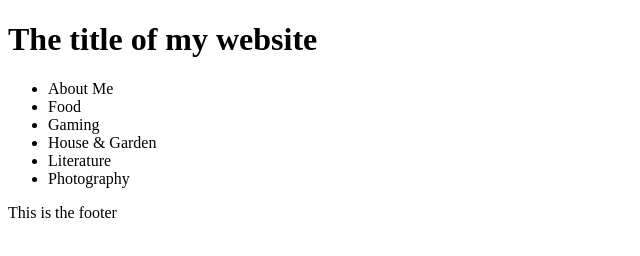
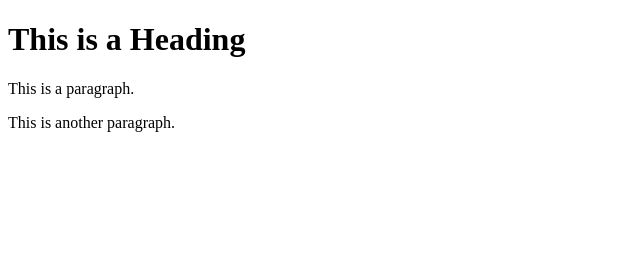
Before and after one commit to bobster1911/bobster1911.github.io, a plain HTML site: page index.html in a window 1280 px wide. Shown: the whole page, without its empty margins (0-640 px from the left). Drawn offline with Linux system fonts and the light colour scheme.

Commit message:
updated html to basic skeleton

```diff
--- a/index.html
+++ b/index.html
@@ -1,23 +1,20 @@
 <!DOCTYPE html>
-<html>
+<html lang="en">
+<meta charset="UTF-8">
+<title>Page Title</title>
+<meta name="viewport" content="width=device-width,initial-scale=1">
+<link rel="stylesheet" href="">
+<style>
+</style>
+<script src=""></script>
+<body>
 
-<body>
-<header>
 
-</header>
-<h1>The title of my website</h1>
+<div class="">
+ <h1>This is a Heading</h1>
+ <p>This is a paragraph.</p>
+ <p>This is another paragraph.</p>
+</div>
 
-<ul>
-  <li>About Me</li>
-  <li>Food</li>
-  <li>Gaming</li>
-  <li>House & Garden</li>
-  <li>Literature</li>
-  <li>Photography</li>
-</ul>
-
-<footer>
-This is the footer
-</footer>
 </body>
 </html>
```
